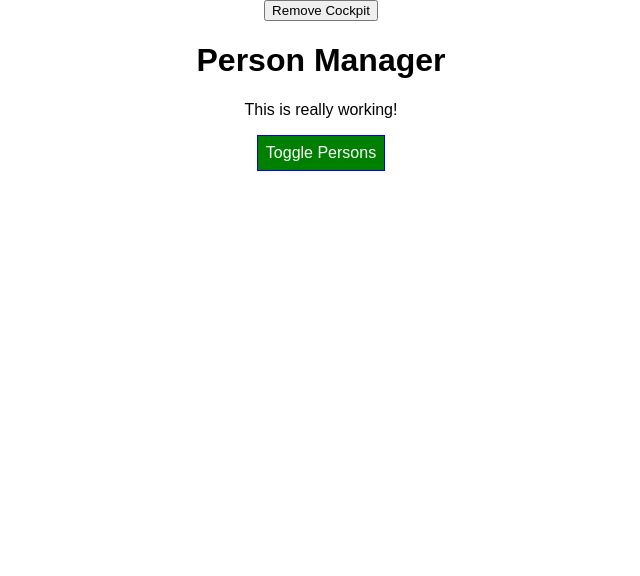
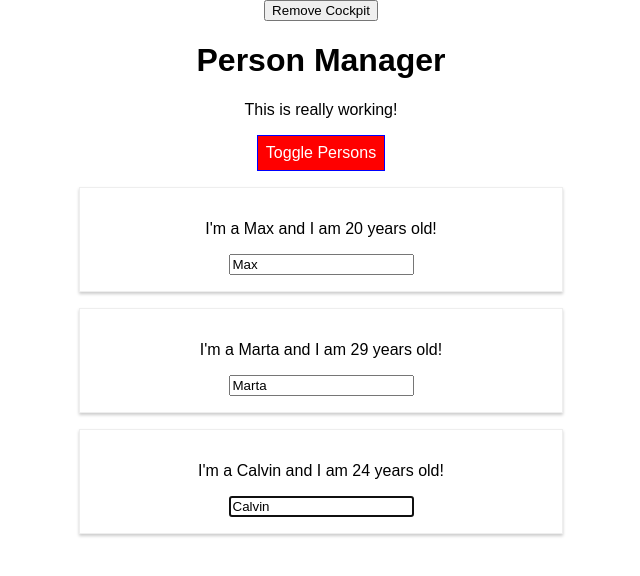
Before and after one commit to calvinchrst/react-understanding-base-feature-syntax, a React app: page / in a window 1280 px wide. Shown: the top 576 px of the page, without its empty margins (319-959 px from the left). Built offline with nearby package versions, Linux system fonts and the light colour scheme.

Commit message:
Refs with React hooks

```diff
--- a/src/components/Cockpit/Cockpit.js
+++ b/src/components/Cockpit/Cockpit.js
@@ -1,8 +1,10 @@
-import React, { useEffect } from "react";
+import React, { useEffect, useRef } from "react";
 
 import classes from "./Cockpit.css";
 
 const cockpit = (props) => {
+  const toggleBtnRef = useRef(null);
+
   // We can have as many useEffect as we want
   // The last argument in useEffect is the dependencies where if this dependency change, then only useEffect clean up & useEffect will be triggered.
   // An important use case of this is when you set No Dependencies =>
@@ -12,10 +14,12 @@
   useEffect(() => {
     console.log("[Cockpit.js] useEffect");
 
-    // Http request...
-    setTimeout(() => {
-      alert("Saved data to cloud!");
-    }, 1000);
+    // // Http request...
+    // setTimeout(() => {
+    //   alert("Saved data to cloud!");
+    // }, 1000);
+
+    toggleBtnRef.current.click();
 
     return () => {
       // This runs BEFORE the main useEffect function runs but AFTER the first render cycle
@@ -51,7 +55,7 @@
     <div className={classes.Cockpit}>
       <h1>{props.title}</h1>
       <p className={assignedClasses.join(" ")}>This is really working!</p>
-      <button className={btnClass} onClick={props.clicked}>
+      <button ref={toggleBtnRef} className={btnClass} onClick={props.clicked}>
         Toggle Persons
       </button>
     </div>
```
